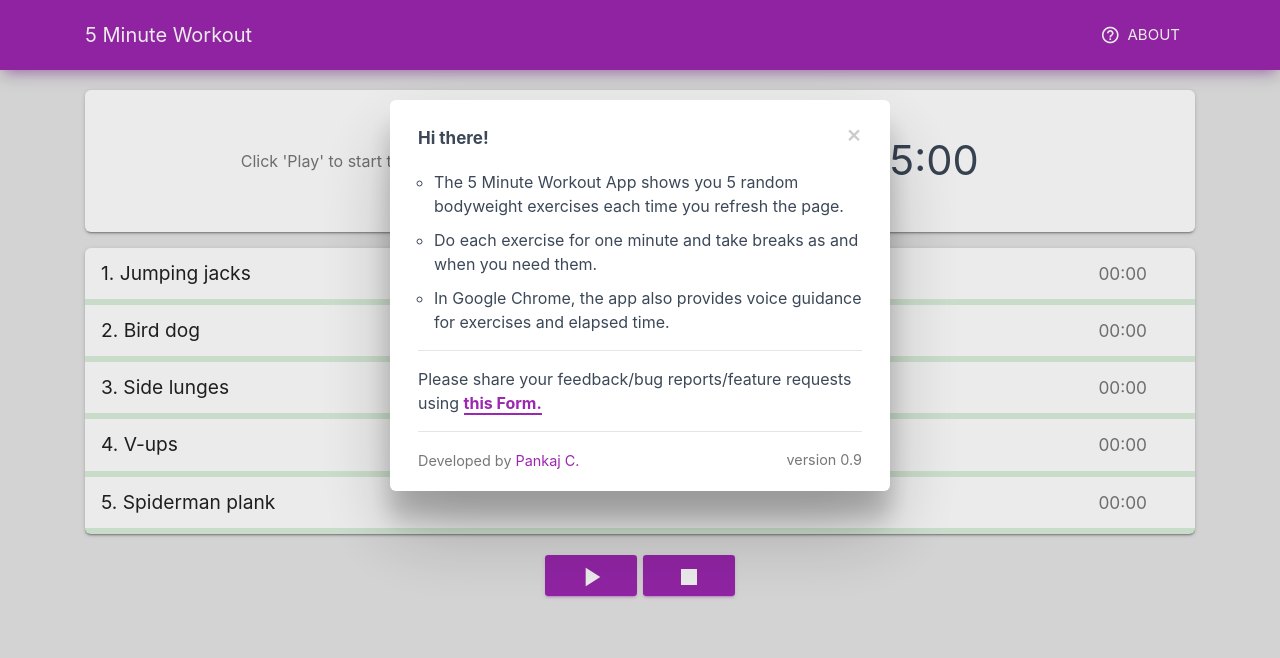
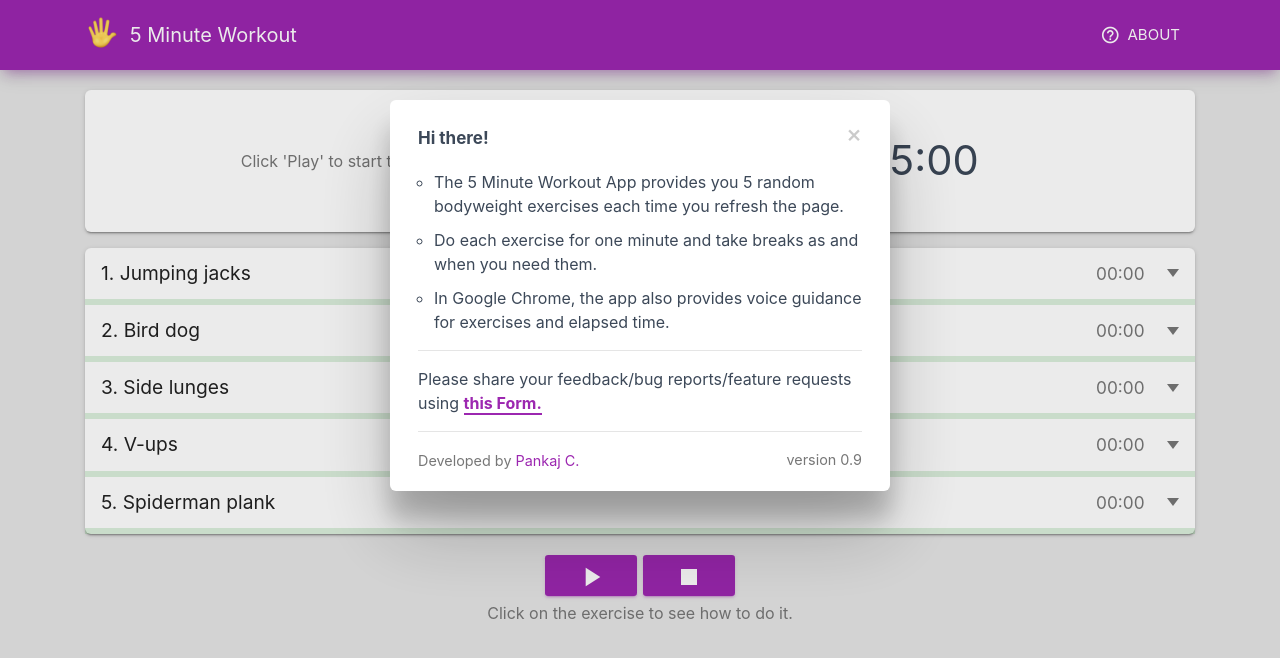
Before and after one commit to pkjc/5-minute-workout, a plain HTML site: page index.html in a window 1280 px wide. Drawn offline with Linux system fonts and the light colour scheme.

Commit message:
logo added

```diff
--- a/assets/css/style.css
+++ b/assets/css/style.css
@@ -11,6 +11,20 @@
     margin-left: 16px;
     padding: 0;
     list-style-type: circle;
+}
+
+.list-group-item::after {
+    display: inline-block;
+    width: 0;
+    height: 0;
+    margin-left: -.5em;
+    vertical-align: 0.55em;
+    content: "";
+    border-top: .45em solid;
+    border-right: .35em solid transparent;
+    border-bottom: 0;
+    border-left: .35em solid transparent;
+    color: #777;
 }
 
 .modal-body ul li {
--- a/assets/js/main.js
+++ b/assets/js/main.js
@@ -1,4 +1,6 @@
 $(function() {
+    $('#infoModal').modal('show');
+
     var audio = new Audio('./assets/audio/done.mp3');
     //Global object to create variables available only throughout the code but not globally
     const globalVars = {
@@ -18,8 +20,9 @@ $(function() {
         globalVars.utterance = new SpeechSynthesisUtterance();
         var voices = window.speechSynthesis.getVoices();
         globalVars.utterance.voice = voices[17];
+        globalVars.utterance.lang = 'en-US';
         globalVars.utterance.rate = 1;
-        globalVars.utterance.pitch = 1.23;
+        globalVars.utterance.pitch = 1.25;
     } else {
         alert("Speech feature not supported. Please use the latest version of Google Chrome.");
     }
@@ -107,8 +110,7 @@ $(function() {
 
     function startExercise(exCount) {
         var currExName = populateCurrentExercise(exCount);
-        $('#ex' + (exCount - 1)).closest('.collapse').collapse('hide');
-        $('#ex' + exCount).closest('.collapse').collapse();
+
         if (exCount <= 5) {
             globalVars.utterance.text = "Do the exercise, " + currExName;
             setTimeout(function() {
@@ -222,8 +224,6 @@ $(function() {
     }
 
     function stopBtnHandler() {
-        //$("#fmw-timer").timer('reset');
-        //Stop the workout timer
         $("#fmw-timer").timer('reset');
         $("#fmw-timer").timer('remove');
         //Stop exercise timers
@@ -236,5 +236,4 @@ $(function() {
         $('#playWorkout').find('.material-icons').html("play_arrow");
     }
 
-    $('#infoModal').modal('show');
 });
--- a/exercises1.json
+++ b/exercises1.json
@@ -32,7 +32,7 @@
         {
             "exName": "Reverse crunches",
             "exType": "core",
-            "exInstructionsImgUrl": "Images/exercise/reverse-crunches.gif"
+            "exInstructionsImgUrl": "Images/exercises/reverse-crunches.gif"
         },
         {
             "exName": "Bicycles",
--- a/exercisesPartial.html
+++ b/exercisesPartial.html
@@ -1,5 +1,5 @@
 <ul class="list-group list-group-flush" id="fmw-exercises">
-    <li class="list-group-item" data-toggle="collapse" data-target="#ex1"> Error! Please refresh the page <small id="exercise1Time" class="ml-auto">00:00</small></li>
+    <li class="list-group-item" tabindex="0" data-toggle="collapse" data-target="#ex1"> Error! Please refresh the page <small id="exercise1Time" class="ml-auto">00:00</small></li>
     <div class="progress progress-line-success">
         <div class="progress-bar progress-bar-success" id="exercise1" role="progressbar" aria-valuenow="60" aria-valuemin="0" aria-valuemax="100" style="width: 0%;">
             <span class="sr-only">60% Complete</span>
--- a/index.html
+++ b/index.html
@@ -5,7 +5,7 @@
     <meta charset="utf-8">
     <meta content="width=device-width, initial-scale=1.0, maximum-scale=2.0" name="viewport" />
     <meta http-equiv="X-UA-Compatible" content="IE=edge,chrome=1" />
-    <link rel="apple-touch-icon" sizes="57x57" href="./Images/icons/apple-icon-57x57.png">
+    <link rel="apple-touch-icon" sizes="57x57" href="./Images/icons.ico/apple-icon-57x57.png">
     <link rel="apple-touch-icon" sizes="60x60" href="./Images/icons.ico/apple-icon-60x60.png">
     <link rel="apple-touch-icon" sizes="72x72" href="./Images/icons.ico/apple-icon-72x72.png">
     <link rel="apple-touch-icon" sizes="76x76" href="./Images/icons.ico/apple-icon-76x76.png">
@@ -48,7 +48,9 @@
     <nav class="navbar navbar-expand-lg bg-primary">
         <div class="container">
             <div class="navbar-translate">
-                <a class="navbar-brand mx-auto" href="index.html">5 Minute Workout</a>
+                <a class="navbar-brand mx-auto d-inline-block" href="index.html">
+                    <img src="./Images/178ed80f-429b-cdde-35e1-b42dbd7a985e.webPlatform.png" style="margin-top:-3.5%;margin-right:2%" width="35" height="35" class="d-inline-block" alt=""> 5 Minute Workout
+                </a>
                 <button class="navbar-toggler" type="button" data-toggle="collapse" aria-expanded="false" aria-label="Toggle navigation" style="">
                     <span class="navbar-toggler-icon"></span>
                     <span class="navbar-toggler-icon"></span>
@@ -89,6 +91,7 @@
             <button class="btn btn-primary" id="stopWorkout">
                 <i class="material-icons">stop</i>
             </button>
+            <small><p>Click on the exercise to see how to do it.</p></small>
         </div>
     </div>
 
@@ -137,7 +140,7 @@
                 <div class="modal-body">
                     <ul>
                         <li>
-                            The 5 Minute Workout App shows you 5 random bodyweight exercises each time you refresh the page.
+                            The 5 Minute Workout App provides you 5 random bodyweight exercises each time you refresh the page.
                         </li>
                         <li>
                             Do each exercise for one minute and take breaks as and when you need them.
```
Also changed, not shown: 1 other file.
